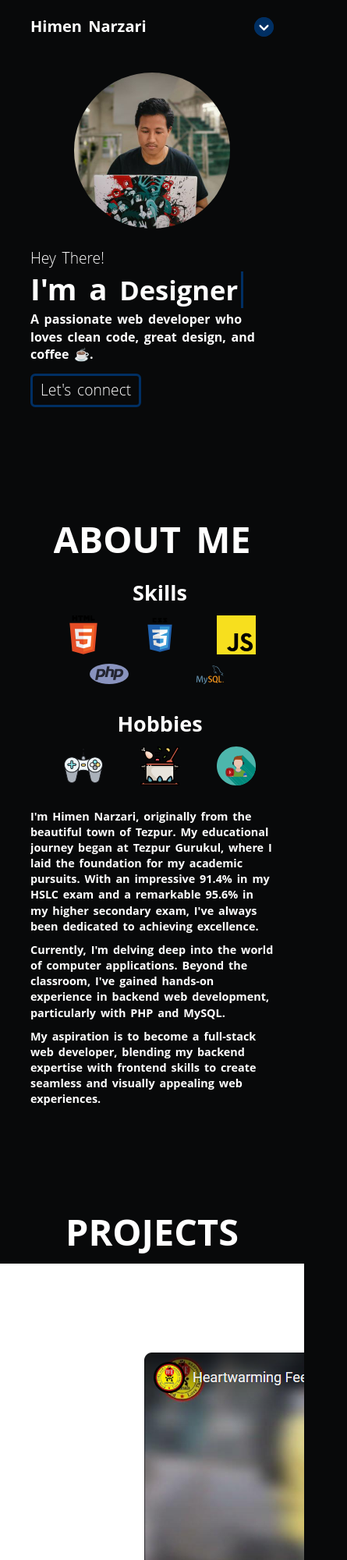
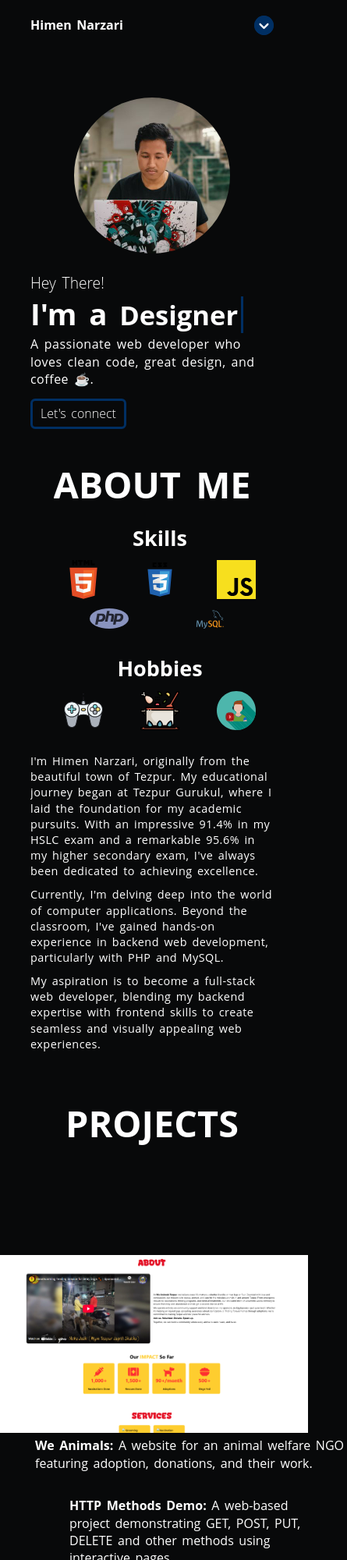
Before and after one commit to HimenNarzari/portfolio-assignment, a plain HTML site: page index.html in a window 390 px wide. Shown: the top 2000 px of the page at 78% size, 445 px wide, since content can reach past the window. Drawn offline with Linux system fonts and the light colour scheme.

Commit message:
Update portfolio.css

```diff
--- a/portfolio.css
+++ b/portfolio.css
@@ -4,7 +4,7 @@
     color: white;
     text-decoration: none;
     word-spacing: .15em;
-    overflow-x: hidden;
+
 }
 
 html {
@@ -13,7 +13,7 @@ html {
 
 body {
     background-color: #08090a;
-    font: bold 16px/1.4 'Open Sans', arial, sans-serif;
+    font: 16px/1.4 'Open Sans', arial, sans-serif;
 }
 
 #navbar {
@@ -23,9 +23,10 @@ body {
     padding: 20px 10%;
     align-items: center;
     justify-content: space-between;
-    position: relative;
+    position: absolute;
     z-index: 1000;
-    overflow: visible
+    overflow: visible;
+    width:80%;
 }
 
 #navbar .logo {
@@ -192,7 +193,7 @@ li a {
 /* ----- Hero Section ----- */
 
 #hero {
-    height: 90vh;
+    height: 100vh;
     max-width: 100%;
     display: grid;
     grid-template-columns: repeat(2, 1fr);
@@ -223,6 +224,7 @@ li a {
 #hero_text h1 {
     font-size: 4rem;
     height: fit-content;
+    font-weight:700;
 }
 
 #hero_text h1 span {
@@ -240,10 +242,16 @@ li a {
     }
 }
 
+#hero_text h4{
+    letter-spacing:0.5px;
+    font-weight: 400;
+    font-size: 20px;
+}
+
 #hero_text a {
-    font-size: 1.5rem;
+    font-size: 16px;
     font-weight: 300;
-    padding: 10px 20px;
+    padding: 5px 10px;
 }
 
 
@@ -265,6 +273,7 @@ li a {
         display: grid;
         grid-template-columns: 1fr;
         text-align: center;
+        padding-top:100px;
     }
 
     #hero_text h3 {
@@ -274,12 +283,6 @@ li a {
 
     #hero_text h1 {
         font-size: 3.5rem;
-    }
-
-    #hero_text a {
-        font-size: 1.6rem;
-        font-weight: 300;
-        padding: 5px 10px;
     }
 
     #hero_text {
@@ -306,12 +309,14 @@ li a {
         font-size: 2.4rem;
     }
 
-    #hero_text a {
-        font-size: 1.2rem;
-        font-weight: 300;
-        padding: 5px
-        10px;
+    #hero_text h4{
+        font-size: 16px;
     }
+
+    #hero_text a{
+        font-size: 16px;
+    }
+
     #hero{
         height: fit-content;
     }
@@ -325,11 +330,11 @@ li a {
     text-align: center;
     font-weight: bold;
     margin-bottom: 2%;
+    overflow-y: hidden;
 }
 
 #about {
     height: 100vh;
-    padding-top: 20px;
     display: flex;
     flex-wrap: wrap;
     flex-direction: row;
@@ -378,6 +383,11 @@ li a {
     border-right: 2px solid #002f63;
 }
 
+.container span{
+    overflow-y: hidden;
+
+}
+
 .hobbies {
     display: flex;
     flex-direction: column;
@@ -417,6 +427,9 @@ p {
     float: right;
     align-items: center;
     width: 100%;
+    font-size: 16px;
+    font-weight: 400;
+    letter-spacing: 0.5px;
 }
 
 @media (max-width:1076px) {
@@ -474,6 +487,75 @@ p {
 }
 
 /* ----- Projects Section ----- */
+#projects{
+    height: 100vh;
+
+    display: flex;
+
+    flex-direction: column;
+    justify-content: center;
+    align-items: center;
+    padding-left: 10%;
+    padding-right: 10%;
+    margin-bottom: 5%;
+}
+
+#projects-container{
+    width:100%;
+    height:100%;
+    display: flex;
+    flex-direction: column;
+    align-items: center;
+    justify-content: center;
+}
+
+.project{
+    height:fit-content;
+    display: flex;
+    flex-direction: row;
+    align-items: center;
+    justify-content: center;
+}
+
+.project p,strong{
+    font-size: 16px;
+    font-weight: 400px;
+}
+
+.project p{
+    padding-left:100px;
+    width:60%;
+}
+
+.img{
+    width:40%;
+    height:fit-content;
+}
+.img img{
+    width:400px;
+}
+
+@media (max-width: 1520px) {
+    .img{
+        width:45%;
+    }
+    .project p{
+        width:55%;
+    }
+}
+
+@media (max-width: 1076px) {
+    .project{
+        flex-direction: column;
+    }
+    .project p{
+        width:100%;
+    }
+    .img{
+        width:100%;
+    }
+}
+
 
 
 /* ----- Contacts Section ----- */
@@ -496,7 +578,7 @@ p {
     justify-content: space-between;
     align-items: center;
     width: 100%;
-    padding-bottom: 3%;
+    overflow: hidden;
 }
 
 .social-icons {
@@ -504,8 +586,7 @@ p {
     flex-direction: row;
     justify-content: center;
     align-items: center;
-    width: fit-content;
-    padding-left: 40px;
+    width: 250px;
 }
 
 .social-icons a {
@@ -515,8 +596,12 @@ p {
 
 .social_logos {
     height: 25px;
+    width:fit-content;
     transition: .2s;
     margin: auto 3px;
+}
+.email p{
+    padding-bottom:3.5px;
 }
 
 .social_logos:hover {
@@ -562,13 +647,13 @@ form {
     flex-direction: column;
     justify-content: center;
     align-items: flex-start;
-    width: 80%;
-    margin: auto;
+    width: 100%;
+    padding-left:10px;
 }
 
-form input,
+form .input-box,
 form textarea {
-    width: 100%;
+    width: 90%;
     border: 0;
     outline: none;
     background: #262626;
@@ -577,6 +662,7 @@ form textarea {
     color: #fff;
     font-size: 18px;
     border-radius: 6px;
+    overflow-x: auto;
 }
 
 .subtitle {
@@ -607,6 +693,10 @@ form textarea {
 .icon-text {
     display: flex;
     flex-direction: column;
+}
+
+.icon-text div{
+    height:fit-content;
 }
 
 .email {
@@ -673,7 +763,7 @@ form textarea {
     align-items: center;
 }
 
-@media (max-width:768px) {
+@media (max-width:1024px) {
     #contact {
         margin-top: 10%;
         height: fit-content;
@@ -684,11 +774,11 @@ form textarea {
         width: 120%
     }
 
-    #contact-left {
+    .contact-left {
         width: 100%;
     }
 
-    #contact_right {
+    .contact_right {
         width: 100%;
     }
 
@@ -705,6 +795,12 @@ footer {
     position: relative;
 }
 
+.social_logos, .email p{
+    margin-top:10px;
+}
+.email p{
+    padding-top:3px;
+}
 @media (max-width:768px) {
     footer p {
         padding-top: 120px
@@ -721,14 +817,17 @@ footer {
     p {
         font-size: 0.9em;
     }
+    .subtitle{
+        width:100%;
+        text-align: center;
+    }
 }
 
-@media (max-width:668px) {
-    #about {
-        margin-top: 30%;
+@media (max-width: 540px){
+    .subtitle{
+        font-size: 2rem;
     }
-
-    #projects {
-        margin-top: 20%;
+    .container .contact-left p,.container .contact-right input{
+        font-size: 16px;
     }
 }
```
